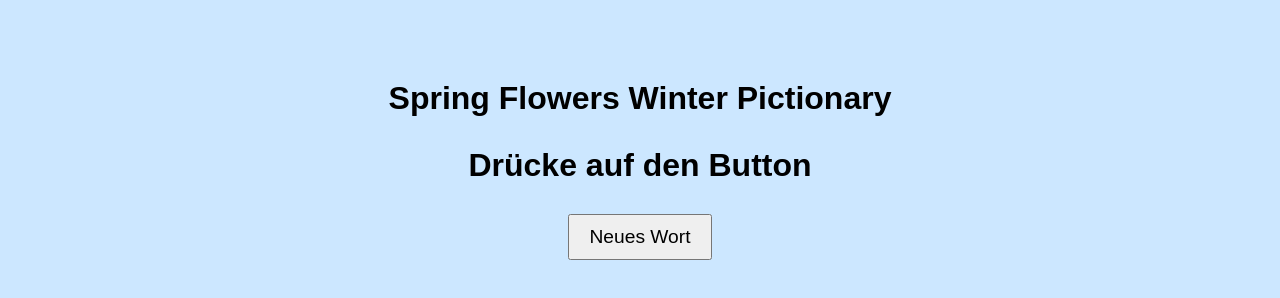
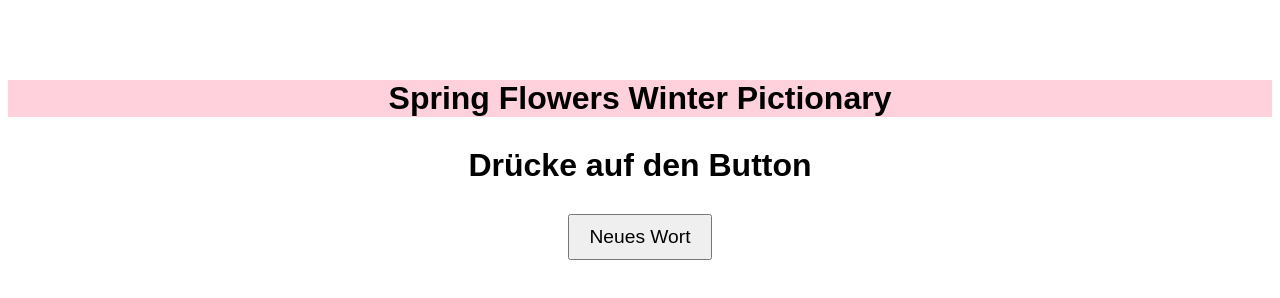
Before and after one commit to lukasgrukas/Spring-Flowers-Winter-Pictionary, a plain HTML site: page index.html in a window 1280 px wide. Drawn offline with Linux system fonts and the light colour scheme.

Commit message:
Update index.html

```diff
--- a/index.html
+++ b/index.html
@@ -8,7 +8,6 @@
       font-family: Arial, sans-serif;
       text-align: center;
       margin-top: 80px;
-      background-color: #cce7ff;
     }
     #word {
       font-size: 2em;
@@ -19,6 +18,9 @@
       font-size: 1.2em;
       padding: 10px 20px;
       cursor: pointer;
+    }
+    h1 {
+      background-color: #ffd1dc;
     }
   </style>
 </head>
```
